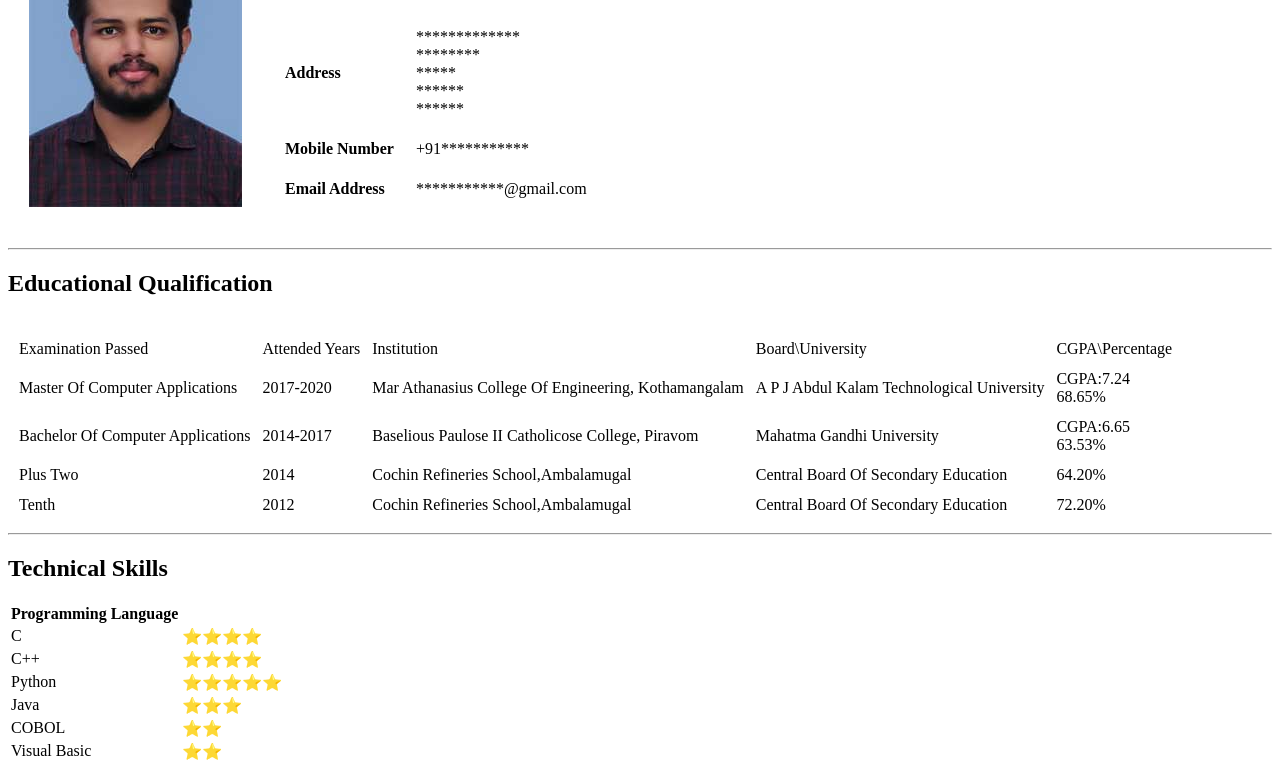
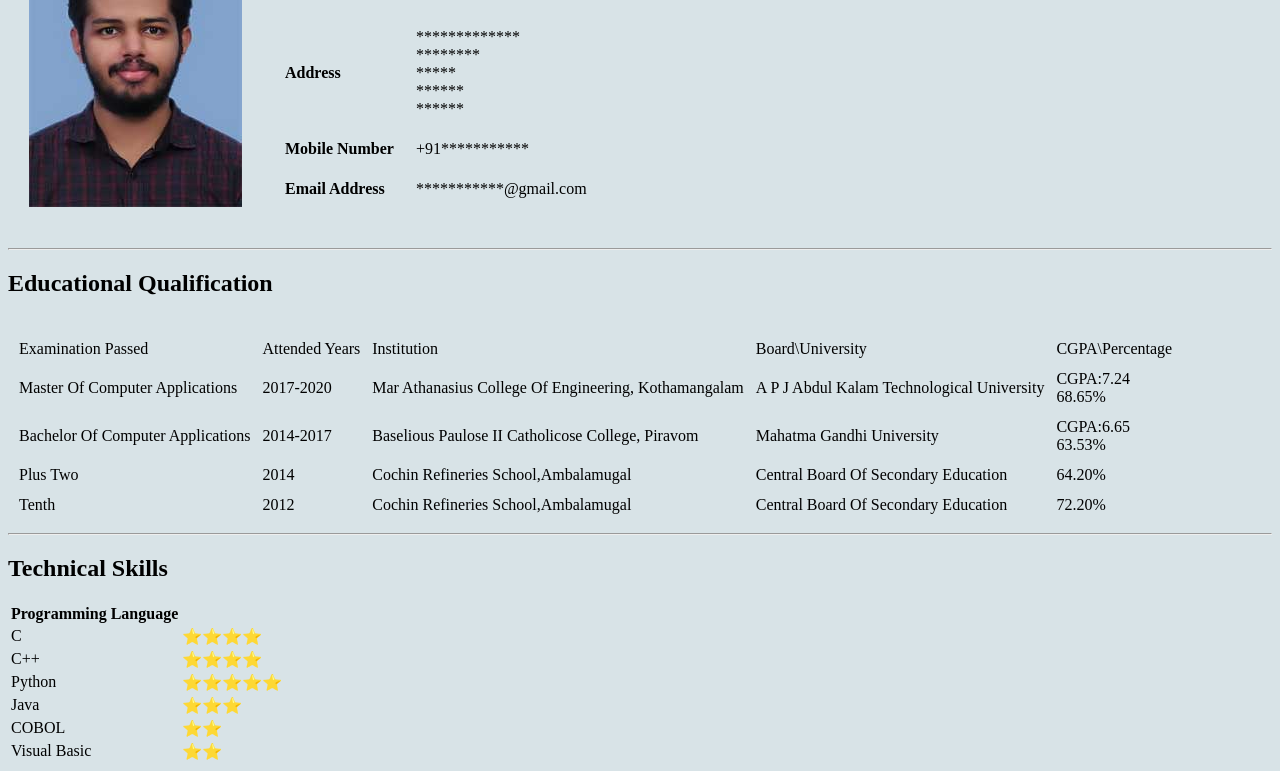
Before and after one commit to MarcsPaul/web_dev_msp, a plain HTML site: page index.html in a window 1280 px wide. Shown: the part 102-873 px from the top of the page. Drawn offline with Linux system fonts and the light colour scheme.

Commit message:
inline css

```diff
--- a/index.html
+++ b/index.html
@@ -4,7 +4,7 @@
     <meta charset="utf-8">
     <title>My Personal Site</title>
   </head>
-  <body>
+  <body style="background-color: #d8e3e7">
     <table cellspacing="20">
       <tr>
         <td><img src="Marcs.jpg"></td>
```
